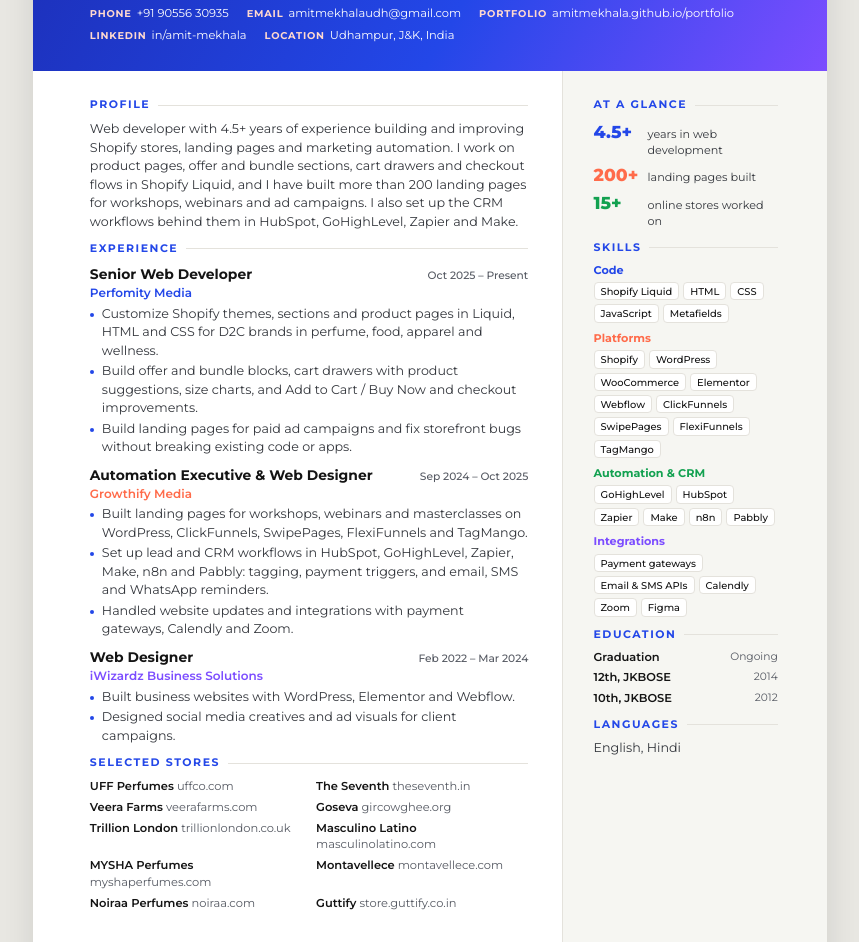
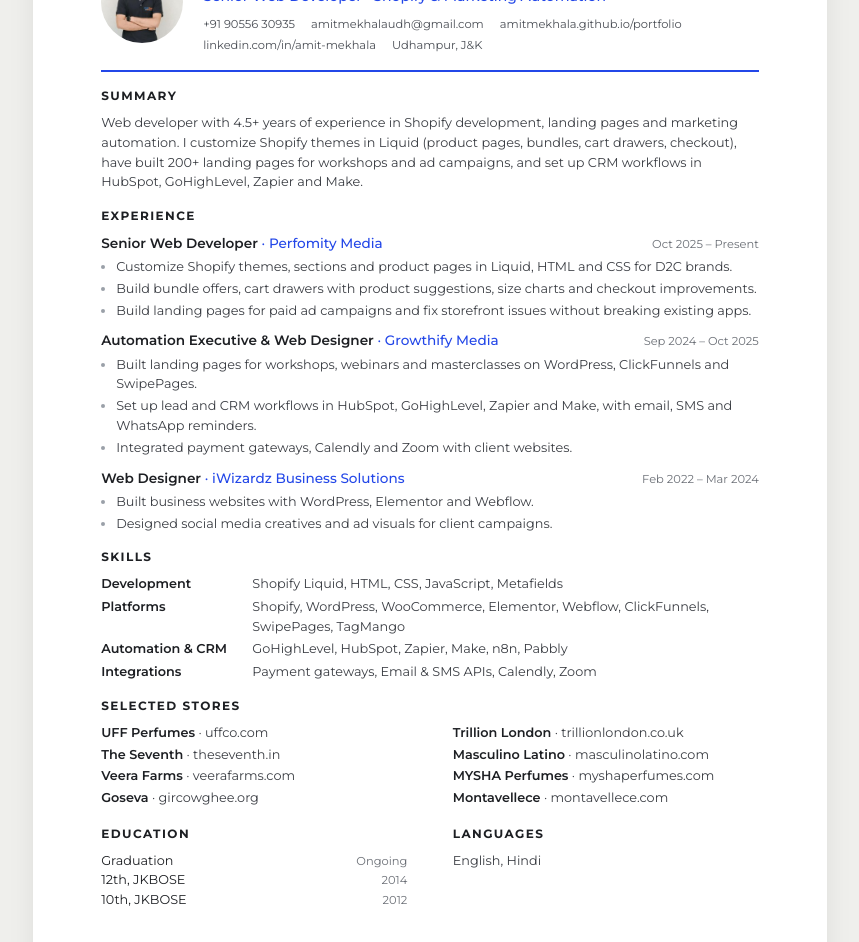
Before and after one commit to Amitmekhala/portfolio, a plain HTML site: page resume.html in a window 1280 px wide. Shown: the part 178-1120 px from the top of the page, without its empty margins (210-1069 px from the left). Drawn offline with Linux system fonts and the light colour scheme.

Commit message:
Clean resume with photo

```diff
--- a/resume.html
+++ b/resume.html
@@ -6,152 +6,128 @@
 <title>Amit Kumar — Resume</title>
 <link rel="preconnect" href="https://fonts.googleapis.com">
 <link rel="preconnect" href="https://fonts.gstatic.com" crossorigin>
-<link href="https://fonts.googleapis.com/css2?family=Montserrat:wght@400;500;600;700;800&display=swap" rel="stylesheet">
+<link href="https://fonts.googleapis.com/css2?family=Montserrat:wght@400;500;600;700&display=swap" rel="stylesheet">
 <style>
 @page{size:A4;margin:0}
 *{margin:0;padding:0;box-sizing:border-box}
-:root{--ink:#141414;--mute:#555962;--line:#e4e2dc;--acc:#2347e8;--c2:#ff6b4a;--c3:#12a150;--c4:#7c4dff}
-body{font-family:Montserrat,Arial,sans-serif;color:var(--ink);background:#e9e8e3;font-size:9.5pt;line-height:1.46;-webkit-print-color-adjust:exact;print-color-adjust:exact}
+body{font-family:Montserrat,Arial,sans-serif;color:#1d1f23;background:#efefec;font-size:9.6pt;line-height:1.55;-webkit-print-color-adjust:exact;print-color-adjust:exact}
 a{color:inherit;text-decoration:none}
-.bar{max-width:210mm;margin:20px auto 12px;display:flex;justify-content:space-between;align-items:center;padding:0 4px}
+.bar{max-width:210mm;margin:20px auto 12px;display:flex;justify-content:space-between;align-items:center}
 .bar a,.bar button{font:600 13px Montserrat,sans-serif;padding:10px 18px;border-radius:8px;border:0;cursor:pointer}
-.bar a{color:var(--mute)}
-.bar button{background:var(--acc);color:#fff}
-.page{width:210mm;min-height:297mm;margin:0 auto 30px;background:#fff;box-shadow:0 20px 50px -25px rgba(0,0,0,.35);display:flex;flex-direction:column}
-header{padding:11mm 15mm 7mm;background:linear-gradient(120deg,#1c2fb8,#2347e8 55%,#7c4dff);color:#fff;position:relative}
-header h1{font-size:25pt;font-weight:800;letter-spacing:-.02em;line-height:1.1}
-header .role{font-size:10.5pt;font-weight:600;margin-top:4px;color:#dfe3ff}
-.contact{display:flex;flex-wrap:wrap;gap:6px 18px;margin-top:12px;font-size:8.6pt;color:#fff}
-.contact span b{font-weight:700;color:#ffd9cf;margin-right:5px;font-size:7.4pt;letter-spacing:.08em;text-transform:uppercase}
-.body{display:grid;grid-template-columns:1fr 70mm;flex:1}
-.main{padding:7mm 9mm 6mm 15mm}
-.side{padding:7mm 13mm 6mm 8mm;background:#f6f6f2;border-left:1px solid var(--line)}
-h2{font-size:8.2pt;font-weight:700;letter-spacing:.14em;text-transform:uppercase;color:var(--acc);margin:0 0 7px;display:flex;align-items:center;gap:8px}
-h2::after{content:"";flex:1;height:1px;background:var(--line)}
-section+section{margin-top:10px}
-.summary{color:#33363c}
-.job{margin-bottom:8px}
-.job .top{display:flex;justify-content:space-between;align-items:baseline;gap:10px}
-.job h3{font-size:10.4pt;font-weight:700}
-.job .when{font-size:8pt;color:var(--mute);white-space:nowrap;font-weight:500}
-.job .co{font-weight:600;font-size:9pt;margin-bottom:3px}
-.job:nth-of-type(1) .co{color:var(--acc)}.job:nth-of-type(2) .co{color:var(--c2)}.job:nth-of-type(3) .co{color:var(--c4)}
-ul{list-style:none}
-li{position:relative;padding-left:12px;color:#33363c;margin-bottom:2px}
-li::before{content:"";position:absolute;left:0;top:.62em;width:4px;height:4px;border-radius:50%;background:var(--acc)}
-.stores{display:grid;grid-template-columns:1fr 1fr;gap:4px 14px}
-.stores div{font-size:8.6pt;color:#33363c}
-.stores b{font-weight:600;color:var(--ink)}
-.stores span{color:var(--mute)}
-.side h2{margin-bottom:6px}
-.chips{display:flex;flex-wrap:wrap;gap:4px}
-.chip{font-size:7.4pt;font-weight:500;padding:1px 6px;border-radius:4px;background:#fff;border:1px solid var(--line)}
-.grp{margin-bottom:7px}
-.grp h4{font-size:8.4pt;font-weight:700;margin-bottom:4px}
-.grp:nth-of-type(1) h4{color:var(--acc)}.grp:nth-of-type(2) h4{color:var(--c2)}.grp:nth-of-type(3) h4{color:var(--c3)}.grp:nth-of-type(4) h4{color:var(--c4)}
-.stat{display:flex;gap:8px;align-items:baseline;margin-bottom:3px}
-.stat b{font-size:13pt;font-weight:800;color:var(--acc);min-width:46px}
-.stat:nth-of-type(2) b{color:var(--c2)}.stat:nth-of-type(3) b{color:var(--c3)}
-.stat span{font-size:8.4pt;color:#33363c}
-.edu div{margin-bottom:4px;display:flex;justify-content:space-between;gap:6px}
-.edu b{font-size:8.6pt;font-weight:600}
-.edu span{font-size:8pt;color:var(--mute)}
-.port{margin-top:12px;padding:9px 10px;border-radius:8px;background:#fff;border:1px solid var(--line);font-size:8.2pt}
-.port b{display:block;color:var(--acc);font-size:8.6pt;word-break:break-all}
-@media screen and (max-width:820px){.page{width:100%;min-height:auto}.body{grid-template-columns:1fr}.side{border-left:0;border-top:1px solid var(--line)}.main,.side,header{padding:22px}}
-@media print{body{background:#fff}.bar{display:none}.page{margin:0;box-shadow:none;height:297mm}}
+.bar a{color:#5b5f66;padding-left:0}
+.bar button{background:#2347e8;color:#fff}
+.page{width:210mm;min-height:297mm;margin:0 auto 30px;background:#fff;padding:16mm 18mm;box-shadow:0 18px 40px -24px rgba(0,0,0,.3)}
+.head{display:flex;align-items:center;gap:20px;padding-bottom:16px;border-bottom:2px solid #2347e8}
+.head img{width:82px;height:82px;border-radius:50%;object-fit:cover}
+.head h1{font-size:22pt;font-weight:700;letter-spacing:-.01em;line-height:1.15}
+.head .role{font-size:10.5pt;font-weight:500;color:#2347e8;margin-top:2px}
+.contact{display:flex;flex-wrap:wrap;gap:3px 16px;margin-top:8px;font-size:8.6pt;color:#4a4e55}
+section{margin-top:15px}
+h2{font-size:9pt;font-weight:700;letter-spacing:.12em;text-transform:uppercase;color:#1d1f23;margin-bottom:7px}
+p{color:#3a3d43}
+.job{margin-bottom:10px}
+.job:last-child{margin-bottom:0}
+.row{display:flex;justify-content:space-between;align-items:baseline;gap:12px}
+.job h3{font-size:10.2pt;font-weight:600}
+.job h3 span{font-weight:500;color:#2347e8}
+.date{font-size:8.6pt;color:#6b6f76;white-space:nowrap}
+ul{margin-top:3px;padding-left:15px;color:#3a3d43}
+li{margin-bottom:2px}
+li::marker{color:#9aa0a8}
+.skills div{display:grid;grid-template-columns:40mm 1fr;margin-bottom:3px}
+.skills b{font-weight:600}
+.skills span{color:#3a3d43}
+.stores{columns:2;column-gap:12mm;color:#3a3d43}
+.stores div{break-inside:avoid;margin-bottom:2px}
+.stores b{font-weight:600;color:#1d1f23}
+.two{display:grid;grid-template-columns:1fr 1fr;gap:12mm}
+@media screen and (max-width:820px){.page{width:100%;min-height:auto;padding:24px}.head{flex-direction:column;align-items:flex-start}.two{grid-template-columns:1fr;gap:0}.stores{columns:1}.skills div{grid-template-columns:1fr}.bar{padding:0 16px}}
+@media print{body{background:#fff}.bar{display:none}.page{margin:0;box-shadow:none}}
 </style>
 </head>
 <body>
 <div class="bar"><a href="./">← Back to portfolio</a><button onclick="window.print()">Download PDF</button></div>
 <div class="page">
-<header>
+  <div class="head">
+    <img src="1772093790490.jpeg" alt="Amit Kumar">
+    <div>
       <h1>Amit Kumar</h1>
       <div class="role">Senior Web Developer · Shopify &amp; Marketing Automation</div>
       <div class="contact">
-    <span><b>Phone</b>+91 90556 30935</span>
-    <span><b>Email</b><a href="mailto:amitmekhalaudh@gmail.com">amitmekhalaudh@gmail.com</a></span>
-    <span><b>Portfolio</b><a href="https://amitmekhala.github.io/portfolio/">amitmekhala.github.io/portfolio</a></span>
-    <span><b>LinkedIn</b><a href="https://www.linkedin.com/in/amit-mekhala-b76b2019b">in/amit-mekhala</a></span>
-    <span><b>Location</b>Udhampur, J&amp;K, India</span>
+        <span>+91 90556 30935</span>
+        <a href="mailto:amitmekhalaudh@gmail.com">amitmekhalaudh@gmail.com</a>
+        <a href="https://amitmekhala.github.io/portfolio/">amitmekhala.github.io/portfolio</a>
+        <a href="https://www.linkedin.com/in/amit-mekhala-b76b2019b">linkedin.com/in/amit-mekhala</a>
+        <span>Udhampur, J&amp;K</span>
       </div>
-</header>
-<div class="body">
-  <div class="main">
+    </div>
+  </div>
+
   <section>
-      <h2>Profile</h2>
-      <p class="summary">Web developer with 4.5+ years of experience building and improving Shopify stores, landing pages and marketing automation. I work on product pages, offer and bundle sections, cart drawers and checkout flows in Shopify Liquid, and I have built more than 200 landing pages for workshops, webinars and ad campaigns. I also set up the CRM workflows behind them in HubSpot, GoHighLevel, Zapier and Make.</p>
+    <h2>Summary</h2>
+    <p>Web developer with 4.5+ years of experience in Shopify development, landing pages and marketing automation. I customize Shopify themes in Liquid (product pages, bundles, cart drawers, checkout), have built 200+ landing pages for workshops and ad campaigns, and set up CRM workflows in HubSpot, GoHighLevel, Zapier and Make.</p>
   </section>
+
   <section>
     <h2>Experience</h2>
     <div class="job">
-        <div class="top"><h3>Senior Web Developer</h3><span class="when">Oct 2025 – Present</span></div>
-        <div class="co">Perfomity Media</div>
+      <div class="row"><h3>Senior Web Developer <span>· Perfomity Media</span></h3><span class="date">Oct 2025 – Present</span></div>
       <ul>
-          <li>Customize Shopify themes, sections and product pages in Liquid, HTML and CSS for D2C brands in perfume, food, apparel and wellness.</li>
-          <li>Build offer and bundle blocks, cart drawers with product suggestions, size charts, and Add to Cart / Buy Now and checkout improvements.</li>
-          <li>Build landing pages for paid ad campaigns and fix storefront bugs without breaking existing code or apps.</li>
+        <li>Customize Shopify themes, sections and product pages in Liquid, HTML and CSS for D2C brands.</li>
+        <li>Build bundle offers, cart drawers with product suggestions, size charts and checkout improvements.</li>
+        <li>Build landing pages for paid ad campaigns and fix storefront issues without breaking existing apps.</li>
       </ul>
     </div>
     <div class="job">
-        <div class="top"><h3>Automation Executive &amp; Web Designer</h3><span class="when">Sep 2024 – Oct 2025</span></div>
-        <div class="co">Growthify Media</div>
+      <div class="row"><h3>Automation Executive &amp; Web Designer <span>· Growthify Media</span></h3><span class="date">Sep 2024 – Oct 2025</span></div>
       <ul>
-          <li>Built landing pages for workshops, webinars and masterclasses on WordPress, ClickFunnels, SwipePages, FlexiFunnels and TagMango.</li>
-          <li>Set up lead and CRM workflows in HubSpot, GoHighLevel, Zapier, Make, n8n and Pabbly: tagging, payment triggers, and email, SMS and WhatsApp reminders.</li>
-          <li>Handled website updates and integrations with payment gateways, Calendly and Zoom.</li>
+        <li>Built landing pages for workshops, webinars and masterclasses on WordPress, ClickFunnels and SwipePages.</li>
+        <li>Set up lead and CRM workflows in HubSpot, GoHighLevel, Zapier and Make, with email, SMS and WhatsApp reminders.</li>
+        <li>Integrated payment gateways, Calendly and Zoom with client websites.</li>
       </ul>
     </div>
     <div class="job">
-        <div class="top"><h3>Web Designer</h3><span class="when">Feb 2022 – Mar 2024</span></div>
-        <div class="co">iWizardz Business Solutions</div>
+      <div class="row"><h3>Web Designer <span>· iWizardz Business Solutions</span></h3><span class="date">Feb 2022 – Mar 2024</span></div>
       <ul>
         <li>Built business websites with WordPress, Elementor and Webflow.</li>
         <li>Designed social media creatives and ad visuals for client campaigns.</li>
       </ul>
     </div>
   </section>
+
+  <section class="skills">
+    <h2>Skills</h2>
+    <div><b>Development</b><span>Shopify Liquid, HTML, CSS, JavaScript, Metafields</span></div>
+    <div><b>Platforms</b><span>Shopify, WordPress, WooCommerce, Elementor, Webflow, ClickFunnels, SwipePages, TagMango</span></div>
+    <div><b>Automation &amp; CRM</b><span>GoHighLevel, HubSpot, Zapier, Make, n8n, Pabbly</span></div>
+    <div><b>Integrations</b><span>Payment gateways, Email &amp; SMS APIs, Calendly, Zoom</span></div>
+  </section>
+
   <section>
-      <h2>Selected stores</h2>
+    <h2>Selected Stores</h2>
     <div class="stores">
-        <div><b>UFF Perfumes</b> <span>uffco.com</span></div>
-        <div><b>The Seventh</b> <span>theseventh.in</span></div>
-        <div><b>Veera Farms</b> <span>veerafarms.com</span></div>
-        <div><b>Goseva</b> <span>gircowghee.org</span></div>
-        <div><b>Trillion London</b> <span>trillionlondon.co.uk</span></div>
-        <div><b>Masculino Latino</b> <span>masculinolatino.com</span></div>
-        <div><b>MYSHA Perfumes</b> <span>myshaperfumes.com</span></div>
-        <div><b>Montavellece</b> <span>montavellece.com</span></div>
-        <div><b>Noiraa Perfumes</b> <span>noiraa.com</span></div>
-        <div><b>Guttify</b> <span>store.guttify.co.in</span></div>
+      <div><b>UFF Perfumes</b> · uffco.com</div>
+      <div><b>The Seventh</b> · theseventh.in</div>
+      <div><b>Veera Farms</b> · veerafarms.com</div>
+      <div><b>Goseva</b> · gircowghee.org</div>
+      <div><b>Trillion London</b> · trillionlondon.co.uk</div>
+      <div><b>Masculino Latino</b> · masculinolatino.com</div>
+      <div><b>MYSHA Perfumes</b> · myshaperfumes.com</div>
+      <div><b>Montavellece</b> · montavellece.com</div>
     </div>
   </section>
-  </div>
-  <aside class="side">
+
+  <div class="two">
     <section>
-      <h2>At a glance</h2>
-      <div class="stat"><b>4.5+</b><span>years in web development</span></div>
-      <div class="stat"><b>200+</b><span>landing pages built</span></div>
-      <div class="stat"><b>15+</b><span>online stores worked on</span></div>
-    </section>
-    <section>
-      <h2>Skills</h2>
-      <div class="grp"><h4>Code</h4><div class="chips"><span class="chip">Shopify Liquid</span><span class="chip">HTML</span><span class="chip">CSS</span><span class="chip">JavaScript</span><span class="chip">Metafields</span></div></div>
-      <div class="grp"><h4>Platforms</h4><div class="chips"><span class="chip">Shopify</span><span class="chip">WordPress</span><span class="chip">WooCommerce</span><span class="chip">Elementor</span><span class="chip">Webflow</span><span class="chip">ClickFunnels</span><span class="chip">SwipePages</span><span class="chip">FlexiFunnels</span><span class="chip">TagMango</span></div></div>
-      <div class="grp"><h4>Automation &amp; CRM</h4><div class="chips"><span class="chip">GoHighLevel</span><span class="chip">HubSpot</span><span class="chip">Zapier</span><span class="chip">Make</span><span class="chip">n8n</span><span class="chip">Pabbly</span></div></div>
-      <div class="grp"><h4>Integrations</h4><div class="chips"><span class="chip">Payment gateways</span><span class="chip">Email &amp; SMS APIs</span><span class="chip">Calendly</span><span class="chip">Zoom</span><span class="chip">Figma</span></div></div>
-    </section>
-    <section class="edu">
       <h2>Education</h2>
-      <div><b>Graduation</b><span>Ongoing</span></div>
-      <div><b>12th, JKBOSE</b><span>2014</span></div>
-      <div><b>10th, JKBOSE</b><span>2012</span></div>
+      <div class="row"><span>Graduation</span><span class="date">Ongoing</span></div>
+      <div class="row"><span>12th, JKBOSE</span><span class="date">2014</span></div>
+      <div class="row"><span>10th, JKBOSE</span><span class="date">2012</span></div>
     </section>
     <section>
       <h2>Languages</h2>
-      <p style="color:#33363c">English, Hindi</p>
+      <p>English, Hindi</p>
     </section>
-  </aside>
   </div>
 </div>
 </body>
```
Also changed, not shown: 1772093790490.jpeg (added). Lines whose indentation alone changed are shown as unchanged.
